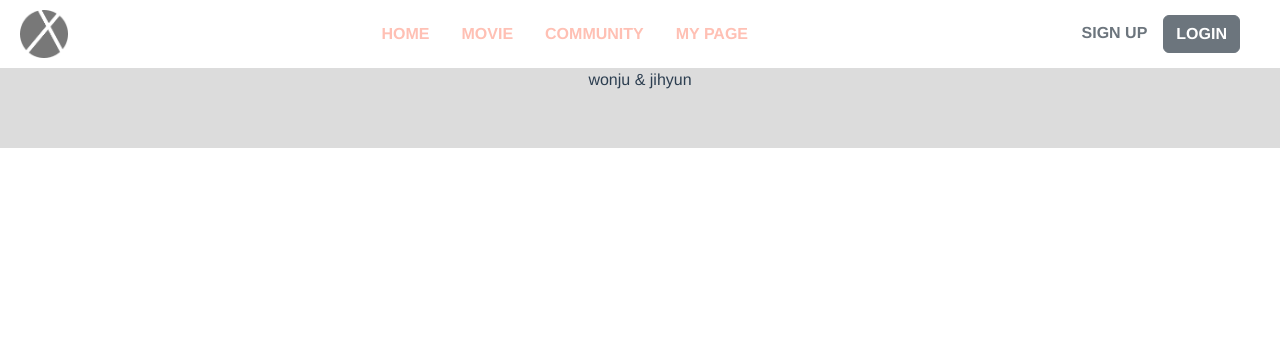
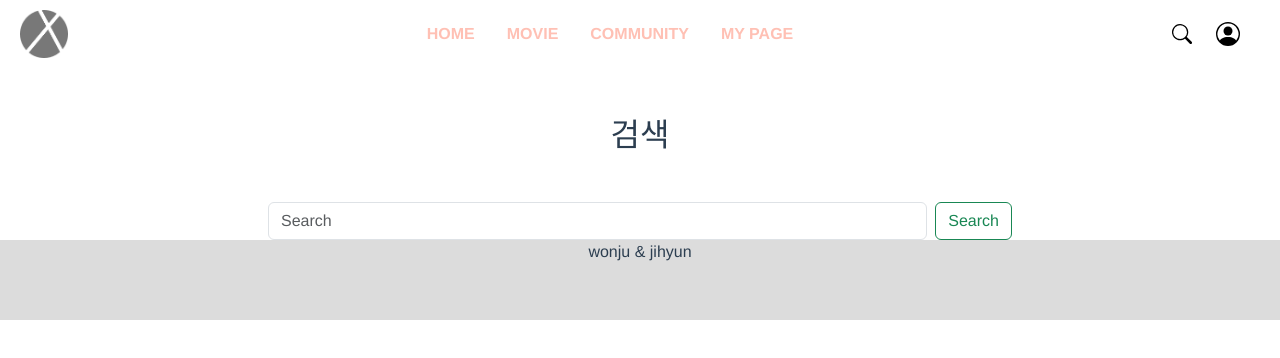
Before and after one commit to NooneCine/NooneCine, a Vue app in the folder final-pjt-front/: page /search in a window 1280 px wide. Shown: the top 358 px of the page. Built offline with nearby package versions, Linux system fonts and the light colour scheme.

Commit message:
feat(search): add search bar view

```diff
--- a/final-pjt-front/src/App.vue
+++ b/final-pjt-front/src/App.vue
@@ -1,6 +1,7 @@
 <template>
   <div id="app">
     <HeaderView />
+
     <router-view/>
     <FooterView />
   </div>
--- a/final-pjt-front/src/components/Header.vue
+++ b/final-pjt-front/src/components/Header.vue
@@ -11,18 +11,34 @@
         <router-link to="/my-page" class="m-3">MY PAGE</router-link>
       </div>
       <div>
-        <router-link to="/signup" class="me-3 text-secondary">SIGN UP</router-link>
-        <router-link to="/login" class="btn btn-secondary text-white">LOGIN</router-link>
+        <router-link to="/search">
+          <svg @click="searchBar" xmlns="http://www.w3.org/2000/svg" width="20" height="20" fill="secondary" class="bi bi-search me-4" viewBox="0 0 16 16">
+            <path d="M11.742 10.344a6.5 6.5 0 1 0-1.397 1.398h-.001c.03.04.062.078.098.115l3.85 3.85a1 1 0 0 0 1.415-1.414l-3.85-3.85a1.007 1.007 0 0 0-.115-.1zM12 6.5a5.5 5.5 0 1 1-11 0 5.5 5.5 0 0 1 11 0z"/>
+          </svg>
+        </router-link>
+        <!-- <router-link to="/signup" class="me-3 text-secondary">SIGN UP</router-link> -->
+        <router-link to="/login">
+          <svg xmlns="http://www.w3.org/2000/svg" width="24" height="24" fill="secondary" class="bi bi-person-circle" viewBox="0 0 16 16">
+            <path d="M11 6a3 3 0 1 1-6 0 3 3 0 0 1 6 0z"/>
+            <path fill-rule="evenodd" d="M0 8a8 8 0 1 1 16 0A8 8 0 0 1 0 8zm8-7a7 7 0 0 0-5.468 11.37C3.242 11.226 4.805 10 8 10s4.757 1.225 5.468 2.37A7 7 0 0 0 8 1z"/>
+          </svg>
+        </router-link>
       </div>
     </div>
   </div>
 </template>
 
 <script>
+
 export default {
   name: 'HeaderView',
   props: {
     msg: String
+  },
+  methods: {
+    searchBar() {
+
+    }
   }
 }
 </script>
--- /dev/null
+++ b/final-pjt-front/src/components/SearchBar.vue
@@ -0,0 +1,18 @@
+<template>
+  <div class="container-fluid">
+    <form class="d-flex" role="search">
+      <input class="form-control me-2" type="search" placeholder="Search" aria-label="Search">
+      <button class="btn btn-outline-success" type="submit">Search</button>
+    </form>
+  </div>
+</template>
+
+<script>
+export default {
+  name: 'SearchBar'
+}
+</script>
+
+<style>
+
+</style>
--- a/final-pjt-front/src/router/index.js
+++ b/final-pjt-front/src/router/index.js
@@ -6,6 +6,7 @@ import CommunityView from '../views/community/CommunityView.vue'
 import MypageView from '../views/accounts/MypageView.vue'
 import SignUpView from '../views/accounts/SignUpView.vue'
 import LoginView from '../views/accounts/LoginView.vue'
+import SearchView from '../views/home/SearchView.vue'
 
 Vue.use(VueRouter)
 
@@ -40,6 +41,11 @@ const routes = [
     name: 'login',
     component: LoginView
   },
+  {
+    path: '/search',
+    name: 'search',
+    component: SearchView
+  },
 ]
 
 const router = new VueRouter({
--- /dev/null
+++ b/final-pjt-front/src/views/home/SearchView.vue
@@ -0,0 +1,24 @@
+<template>
+  <div class="mt-5">
+    <h2>검색</h2>
+    <SearchBar class="container mt-5"/>
+  </div>
+</template>
+
+<script>
+import SearchBar from '@/components/SearchBar.vue'
+
+export default {
+  name: 'SearchView',
+  components: {
+    SearchBar,
+  },
+}
+</script>
+
+<style>
+.container {
+  width: 60%;
+  margin-top: 30px;
+}
+</style>
```
